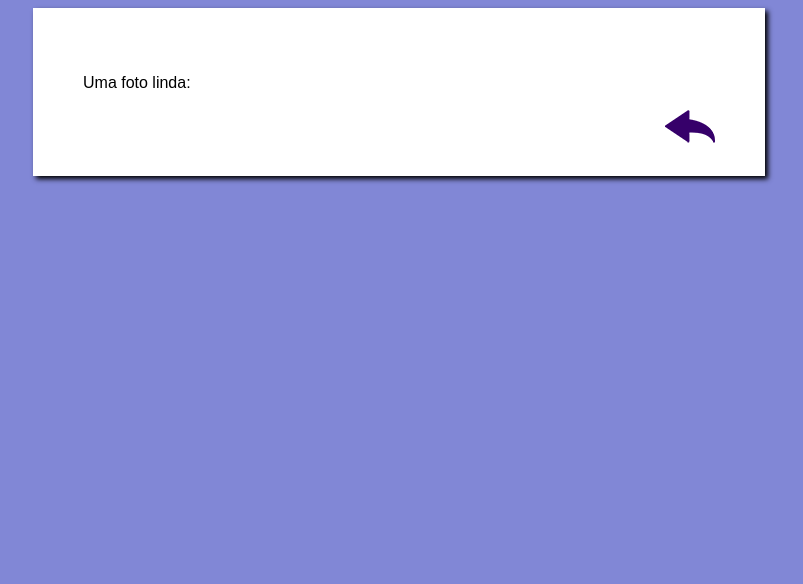
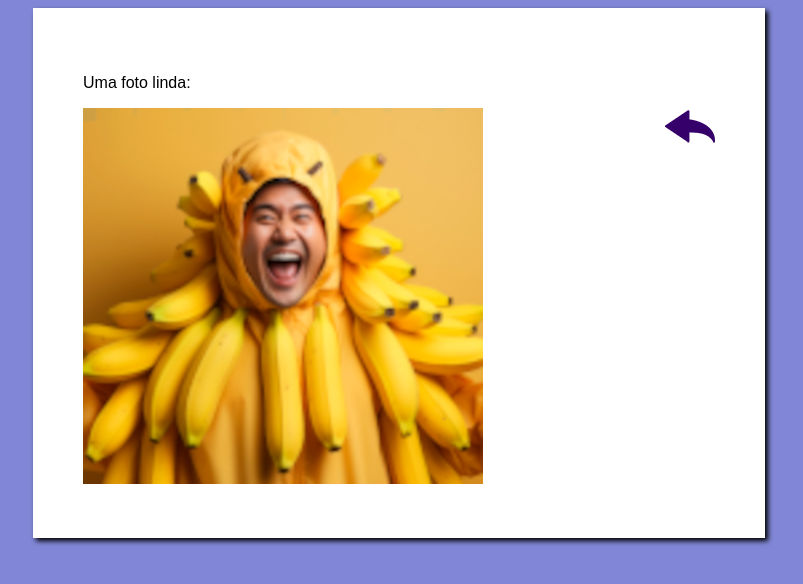
Before and after one commit to LucasFajardo-Tech/projeto-site, a plain HTML site: page src/site.html in a window 1280 px wide. Shown: the whole page, without its empty margins (241-1044 px from the left). Drawn offline with Linux system fonts and the light colour scheme; the site is published under a folder, as on GitHub Pages, so addresses that start at the root find nothing.

Commit message:
Update Fix: Projeto-Site
Correção no código, para exibir imagens.
<Resp: Lucas Fajardo - Ref: #000>

```diff
--- a/src/site.html
+++ b/src/site.html
@@ -9,7 +9,7 @@
 <body>
     <main>
     <p>Uma foto linda:</p>
-    <img src="/assets/homem-alegre-divertir-se.png" alt="">
+    <img src="../assets/homem-alegre-divertir-se.png" alt="">
     <a href="../index.html"><img class="lado" src="../assets/btn-back.png" alt="Voltar"></a>
     </main>
 </body>
```
Also changed, not shown: index.html (+1 -1 lines).
